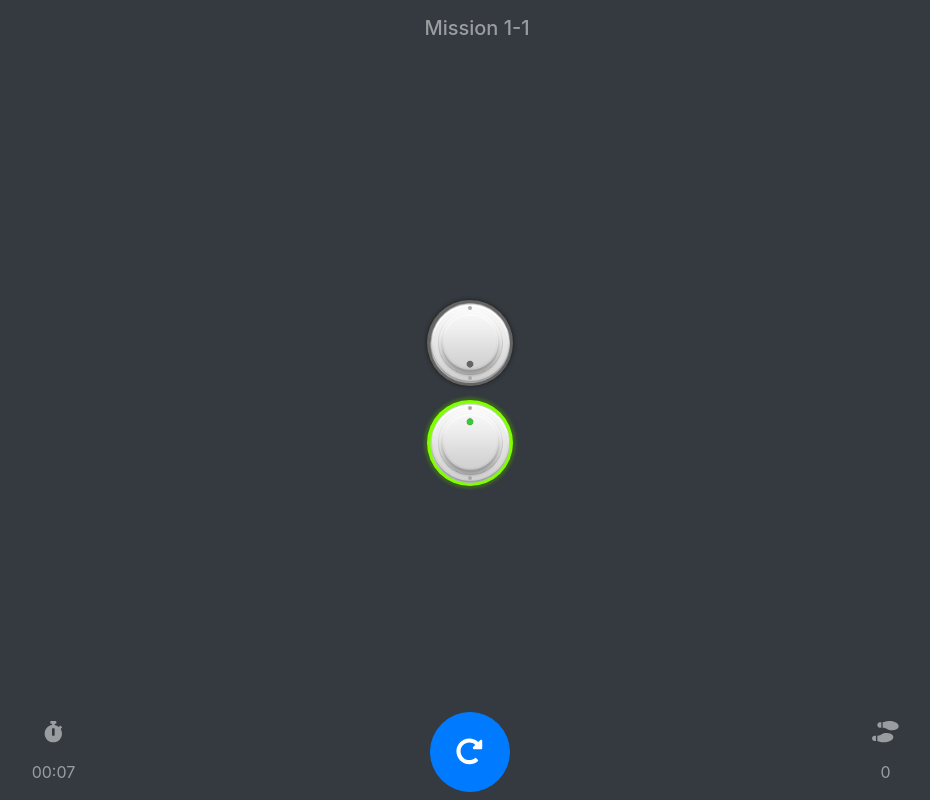
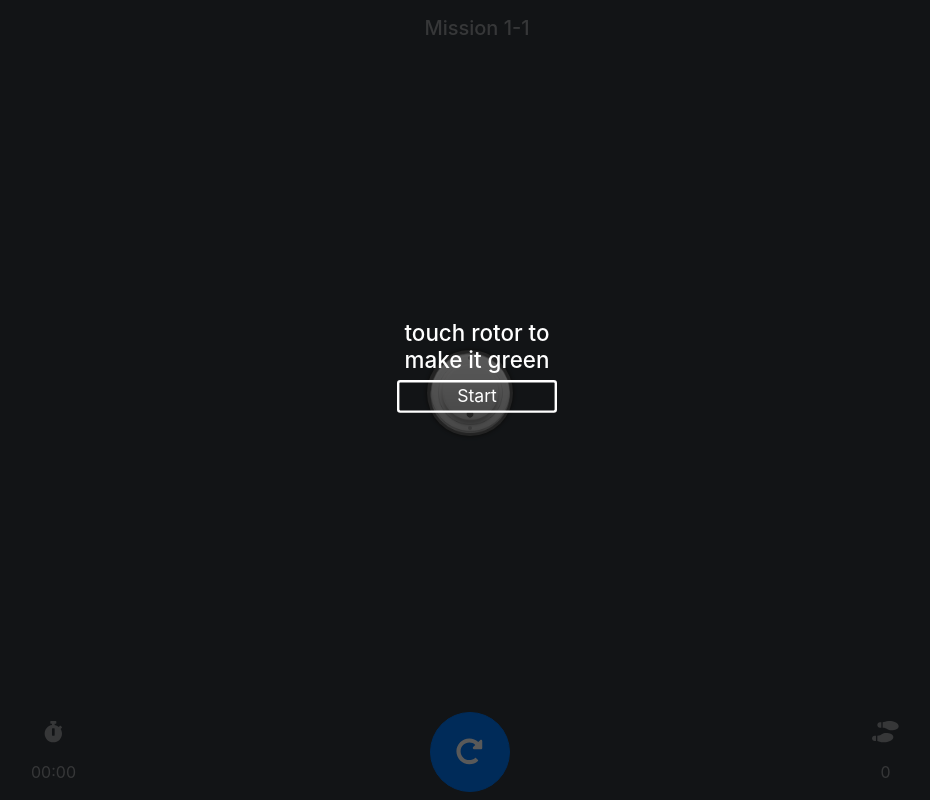
Before and after one commit to xenirio/enigma, an Angular app: page / in a window 1280 px wide. Shown: the whole page, without its empty margins (163-1093 px from the left). Built offline with nearby package versions, Linux system fonts and the light colour scheme.

Commit message:
Create splash screen

```diff
--- a/src/app/app.component.html
+++ b/src/app/app.component.html
@@ -1,2 +1,3 @@
+<app-splash></app-splash>
 <app-header title="Mission 1-1"></app-header>
 <router-outlet></router-outlet>
--- a/src/app/app.module.ts
+++ b/src/app/app.module.ts
@@ -8,6 +8,7 @@ import { HeaderComponent } from './shared/header/header.component';
 import { ControlComponent } from './shared/control/control.component';
 import { BoardComponent } from './board/board.component';
 import { RotorComponent } from './board/shared/rotor/rotor.component';
+import { SplashComponent } from './shared/splash/splash.component';
 
 @NgModule({
   declarations: [
@@ -15,7 +16,8 @@ import { RotorComponent } from './board/shared/rotor/rotor.component';
     HeaderComponent,
     ControlComponent,
     BoardComponent,
-    RotorComponent
+    RotorComponent,
+    SplashComponent
   ],
   imports: [
     Routings,
--- a/src/app/board/board.component.ts
+++ b/src/app/board/board.component.ts
@@ -1,3 +1,4 @@
+import { Mission } from './shared/mission.model';
 import { Circuit } from './shared/circuit.model';
 import { Component, OnInit } from '@angular/core';
 import { Rotor } from './shared/rotor.model';
@@ -8,51 +9,87 @@ import { Rotor } from './shared/rotor.model';
   styleUrls: ['./board.component.css']
 })
 export class BoardComponent implements OnInit {
-  private _rotors: { [id: string]: Rotor } = {};
-  layout: number[][];
+  private _missions: Mission[] = [];
+
+  mission: Mission;
   positions: any[] = [];
-  circuits: { [id: string]: Circuit } = {};
-
   started: number;
   steps: string[] = [];
 
   get rotors(): Rotor[] {
-    return Object.keys(this._rotors).map(k => this._rotors[k]);
+    return Object.keys(this.mission.rotors).map(k => this.mission.rotors[k]);
   }
 
   constructor() {
-    this.started = new Date().getTime();
-    this._rotors["R01"] = new Rotor({
-      id: "R01",
+    let tutorialRoters = {
+      "R001": new Rotor({
+        id: "R001",
         ticks: 2,
         state: 1
-    });
-    this._rotors["R02"] = new Rotor({
-      id: "R02",
+      }),
+      "R011": new Rotor({
+        id: "R011",
+        ticks: 2,
+        state: 1
+      }),
+      "R012": new Rotor({
+        id: "R012",
         ticks: 2,
         state: 0
-    });
-    this.layout = [
+      })
+    };
+    this._missions = [
+      new Mission({
+        layout: [
+          [1]
+        ],
+        rotors: {
+          "R001": tutorialRoters["R001"]
+        },
+        circuits: {
+          "R001": new Circuit({
+            dial: tutorialRoters["R001"],
+            rotors: []
+          })
+        }
+      }),
+      new Mission({
+        layout: [
           [1],
           [1]
-    ];
-    this.circuits = {
-      "R01": new Circuit({
-        dial: this._rotors["R01"],
+        ],
+        rotors: {
+          "R011": tutorialRoters["R011"],
+          "R012": tutorialRoters["R012"]
+        },
+        circuits: {
+          "R011": new Circuit({
+            dial: tutorialRoters["R011"],
             rotors: [
-          this._rotors["R02"]
+              tutorialRoters["R012"]
             ]
           }),
-      "R02": new Circuit({
-        dial: this._rotors["R02"],
+          "R012": new Circuit({
+            dial: tutorialRoters["R012"],
             rotors: []
           })
-    };
+        }
+      })
+    ];
+    this._missions = this._missions.reverse();
   }
 
   ngOnInit() {
-    let rows = this.layout.length;
-    let columns = this.layout[0].length;
+    this.start(this._missions.pop());
+  }
+
+  start(mission: Mission) {
+    this.mission = mission;
+    this.steps = [];
+    this.positions = [];
+
+    let rows = this.mission.layout.length;
+    let columns = this.mission.layout[0].length;
     let margin = 100;
 
     let dimension = {
@@ -65,7 +102,7 @@ export class BoardComponent implements OnInit {
     };
     for (var i = 0; i < rows; i++) {
       for (var j = 0; j < columns; j++) {
-        if (this.layout[i][j] === 1) {
+        if (this.mission.layout[i][j] === 1) {
           this.positions.push({
             y: start_point.y + (i * margin),
             x: start_point.x + (j * margin)
@@ -73,17 +110,22 @@ export class BoardComponent implements OnInit {
         }
       }
     }
+    this.started = new Date().getTime();
   }
 
   onDial(id: string) {
-    let circuit = this.circuits[id];
-    circuit.dial.rotate();
-    circuit.rotors.forEach(r => { r.rotate(); });
+    this.mission.dial(id);
     this.steps.push(id);
+    if (this.mission.unlocked && this._missions.length > 0) {
+      this.mission.steps = this.steps;
+      setTimeout(() => {
+        this.start(this._missions.pop());
+      }, 2000);
+    }
   }
 
   onReset() {
     this.steps = [];
-    Object.keys(this._rotors).forEach(k => this._rotors[k].reset());
+    this.mission.reset();
   }
 }
--- /dev/null
+++ b/src/app/board/shared/mission.model.ts
@@ -0,0 +1,31 @@
+import { Circuit } from "./circuit.model";
+import { Rotor } from "./rotor.model";
+
+export class Mission {
+    layout: number[][];
+    rotors: { [id: string]: Rotor } = {};
+    circuits: { [id: string]: Circuit } = {};
+    steps: string[] = [];
+
+    constructor(attrs?: {
+        layout: number[][],
+        rotors: { [id: string]: Rotor },
+        circuits: { [id: string]: Circuit }
+    }) {
+        if (attrs) Object.assign(this, attrs);
+    }
+
+    get unlocked() {
+        return Object.keys(this.rotors).filter(k => !this.rotors[k].isUnlock).length === 0;
+    }
+
+    dial(id: string) {
+        let circuit = this.circuits[id];
+        circuit.dial.rotate();
+        circuit.rotors.forEach(r => { r.rotate(); });
+    }
+
+    reset() {
+        Object.keys(this.rotors).forEach(k => this.rotors[k].reset());
+    }
+}
--- a/src/app/shared/control/control.component.ts
+++ b/src/app/shared/control/control.component.ts
@@ -10,12 +10,11 @@ export class ControlComponent implements OnInit {
   @Input() started: number;
   @Input() steps: number;
   @Output() outReset: EventEmitter<any> = new EventEmitter();
+
+  private _timer: any;
   time: number = 0;
 
   constructor() {
-    setInterval(() => {
-      this.time = (new Date().getTime() - this.started)
-    }, 1000);
   }
 
   faStopwatch = faStopwatch;
@@ -23,6 +22,13 @@ export class ControlComponent implements OnInit {
   faShoePrints = faShoePrints;
 
   ngOnInit() {
+    /*this._timer = setInterval(() => {
+      this.time = (new Date().getTime() - this.started)
+    }, 1000);*/
+  }
+
+  ngOnDestroy() {
+    clearInterval(this._timer);
   }
 
   onReset() {
--- /dev/null
+++ b/src/app/shared/splash/splash.component.css
@@ -0,0 +1,66 @@
+.splash-background {
+    opacity: 0.65;
+    background-color: black;
+    position: fixed;
+    top: 0px;
+    right: 0px;
+    bottom: 0px;
+    left: 0px;
+    z-index: 10000;
+    transition: all 0.3s ease 0s;
+}
+
+.splash-wrapper {
+    opacity: 1;
+    position: fixed;
+    cursor: pointer;
+    overflow: hidden;
+    z-index: 10001;
+    transition: all 0.3s ease 0s;
+    width: 100%;
+    height: 100%;
+    top: 0px;
+    left: 0px;
+    text-align: center;
+    display: block;
+}
+
+.invisible {
+    opacity: 0;
+    transition: all 0.3s ease 0s;
+}
+
+.mission-splash {
+    width: 200px;
+    height: 200px;
+    text-align: center;
+    z-index: 10001;
+    -webkit-transform: scale(0.8);
+    -moz-transform: scale(0.8);
+    -ms-transform: scale(0.8);
+    transform: scale(0.8);
+    display: inline-block;
+    outline: none;
+    transition: all 0.3s ease 0s;
+    text-align: left;
+    position: relative;
+    vertical-align: middle;
+}
+
+.mission-splash h3 {
+    text-align: center;
+    color: #fff;
+}
+
+.well.mission-splash {
+    background-color: transparent;
+    border: none;
+}
+
+.btn-close-overlay {
+    font-size: 22px;
+    color: #fff;
+    background-color: transparent;
+    border: 3px solid #fff;
+    border-radius: 4px;
+}
--- /dev/null
+++ b/src/app/shared/splash/splash.component.html
@@ -0,0 +1,8 @@
+<div class="splash-background" [ngClass]="visibility"></div>
+<div class="splash-wrapper" (click)="dismiss()" [ngClass]="visibility">
+  <div class="well mission-splash">
+    <h3>touch rotor to make it green</h3>
+    <button class="btn-close-overlay btn-block">Start</button>
+  </div>
+  <div class="popup_align" style="display: inline-block; vertical-align: middle; height: 100%;"></div>
+</div>
--- /dev/null
+++ b/src/app/shared/splash/splash.component.ts
@@ -0,0 +1,19 @@
+import { Component, OnInit } from '@angular/core';
+
+@Component({
+  selector: 'app-splash',
+  templateUrl: './splash.component.html',
+  styleUrls: ['./splash.component.css']
+})
+export class SplashComponent implements OnInit {
+  visibility: string = "visible";
+
+  constructor() { }
+
+  ngOnInit() {
+  }
+
+  dismiss() {
+    this.visibility = "invisible";
+  }
+}
```
Also changed, not shown: src/index.html (line endings or trailing spaces), 1 other file (tests, documents, lock files or other folders). Lines whose indentation alone changed are shown as unchanged.
